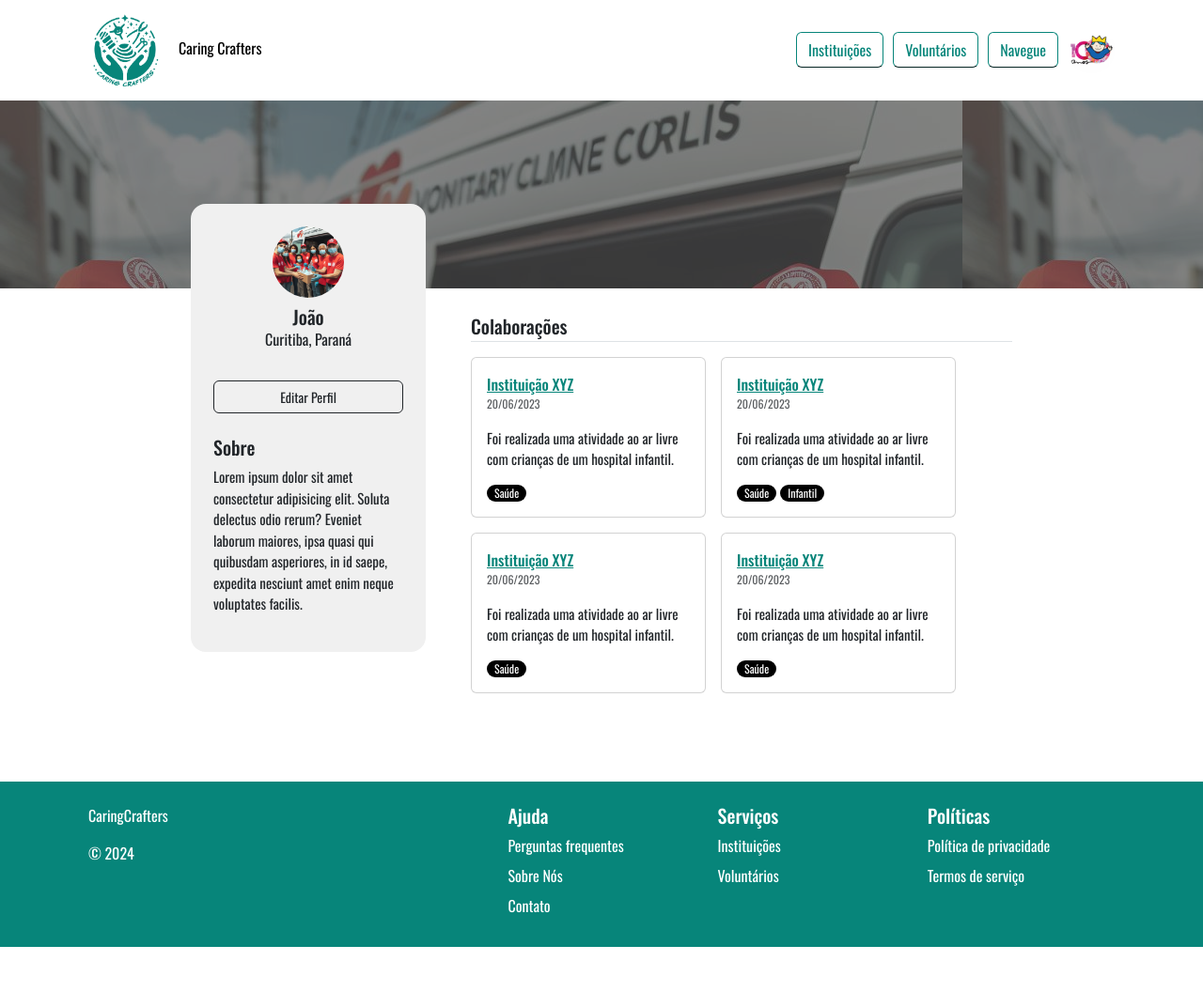
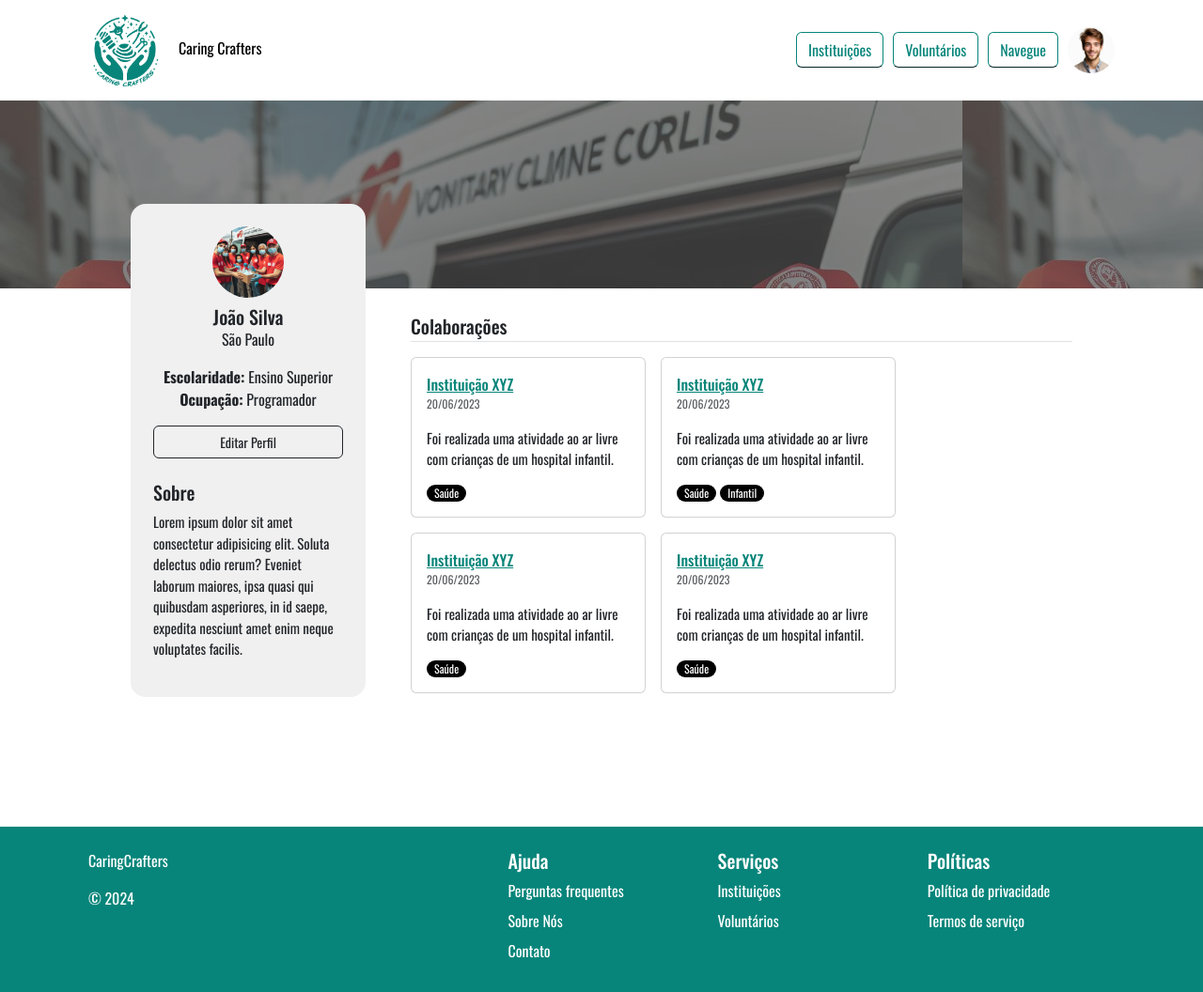
Before and after one commit to carloshobmeier/CaringCrafters, a PHP site: page /profile_volunteer.php in a window 1280 px wide. Shown: the whole page at 94% size. Before the commit the page ends 1008 px from the top, so only its background shows below. Run offline with PHP 8.4, Linux system fonts and the light colour scheme; a user stored in the database is signed in; data comes from the database, SQL or seed files in the repository; some web fonts are replaced.

Commit message:
Add more volunteer information

```diff
--- a/components/navbar_logado.php
+++ b/components/navbar_logado.php
@@ -39,7 +39,7 @@ if ($_SERVER["REQUEST_METHOD"] == "POST") {
             <button class="btn btn-outline-success">Voluntários</button>
             <button class="btn btn-outline-success">Navegue</button>
           </div>
-          <a href="#" id="profileLink"><img src="./assets/images/pequeno_principe.jpg" alt="User Avatar" class="navbar-profile-pic"></a>
+          <a href="#" id="profileLink"><img src="./assets/images/profile-picture.jpeg" alt="User Avatar" class="navbar-profile-pic"></a>
         </div>
       </div>
     </div>
--- a/profile_volunteer.php
+++ b/profile_volunteer.php
@@ -64,8 +64,10 @@ else{
             <div class="position-relative p-4 d-flex flex-column rounded-4" style="width: 250px; background: #F0F0F0; top: -90px; height: fit-content">
                 <img class="mx-auto rounded-circle mb-2" src="./assets/images/agua.jpeg" style="width: 38%" alt="">
                 <div class="text-center mb-3">
-                    <h5 class="mb-0"><?php echo $nome;?></h5>
-                    <p>Curitiba, Paraná</p>
+                    <h5 class="mb-0"><?php echo $nome;?> <?php echo $sobrenome;?></h5>
+                    <p><?php echo $cidade;?></p>
+                    <p class="mb-0"><strong>Escolaridade:</strong> <?php echo $escolaridade;?></p>
+                    <p class="mb-0"><strong>Ocupação:</strong> <?php echo $ocupacao;?></p>
                 </div>
                 <button type="button" class="btn btn-outline-dark mb-4" style="font-size: 14px" data-bs-toggle="modal" data-bs-target="#exampleModal">Editar Perfil</button>
 
@@ -200,7 +202,7 @@ else{
                     <p class="fw-normal" style="font-size: 15px">Lorem ipsum dolor sit amet consectetur adipisicing elit. Soluta delectus odio rerum? Eveniet laborum maiores, ipsa quasi qui quibusdam asperiores, in id saepe, expedita nesciunt amet enim neque voluptates facilis.</p>
                 </div>
             </div>
-            <div class="py-4" style="width: 45%">
+            <div class="py-4" style="width: 55%; max-width: 835px">
                 <h5 class="border-1 border-bottom py-1 mb-3">Colaborações</h5>
                 <div class="grid row row-cols-auto gap-3 row-gap-3 mx-auto">
                     <div class="card p-0" style="width: 250px">
```
